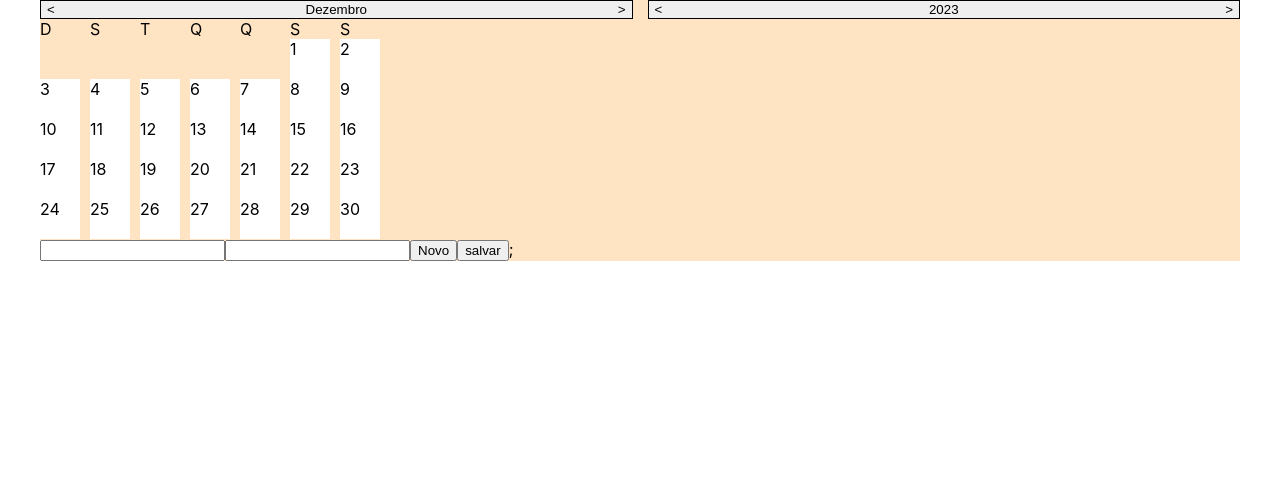
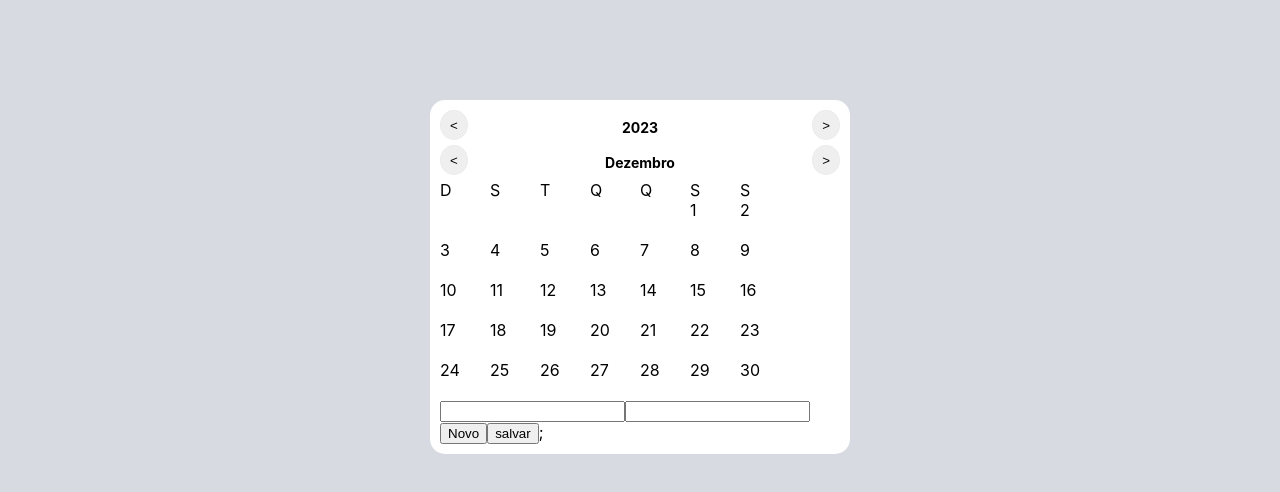
Before and after one commit to SchubertAraujo/Calendario, a React (Create React App) app: page / in a window 1280 px wide. Shown: the top 492 px of the page. Built offline with nearby package versions, Linux system fonts and the light colour scheme.

Commit message:
Refatoração e design
Botões de mês e ano colocados em componente
Design final iniciado

```diff
--- a/package.json
+++ b/package.json
@@ -6,6 +6,7 @@
     "@testing-library/jest-dom": "^5.17.0",
     "@testing-library/react": "^13.4.0",
     "@testing-library/user-event": "^13.5.0",
+    "prop-types": "^15.8.1",
     "react": "^18.2.0",
     "react-dom": "^18.2.0",
     "react-scripts": "5.0.1",
--- /dev/null
+++ b/src/components/Buttons/index.jsx
@@ -0,0 +1,34 @@
+import './style.css';
+import propT from 'prop-types';
+
+export const Button = ({ previous, descripiton, next }) => {
+  const handlePreviousFunction = () => {
+    previous();
+  };
+
+  const handleNextFunction = () => {
+    next();
+  };
+
+  return (
+    <div className="button-style">
+      <button
+        className="previous-style"
+        type="submit"
+        onClick={handlePreviousFunction}
+      >
+        {'<'}
+      </button>
+      <div className="description-style">{descripiton}</div>
+      <button className="next-style" type="submit" onClick={handleNextFunction}>
+        {'>'}
+      </button>
+    </div>
+  );
+};
+
+Button.propTypes = {
+  previous: propT.func.isRequired,
+  descripiton: propT.string.isRequired,
+  next: propT.func.isRequired,
+};
--- /dev/null
+++ b/src/components/Buttons/style.css
@@ -0,0 +1,30 @@
+.previous-style,
+.next-style {
+  margin-bottom: 5px;
+  border-style: solid;
+  border-width: 1px;
+  border-color: rgb(235, 235, 235);
+  outline: 0;
+  border-radius: 50%;
+  width: 30px;
+  height: 30px
+}
+
+.description-style {
+  width: 100%;
+  display: flex;
+  justify-content: center;
+  align-items: center;
+  font-size: 14px;
+  font-weight: bold;
+}
+
+
+button:hover {
+  background-color: #068bf0;
+}
+
+.button-style {
+  display: flex;
+  width: 100%;
+}
--- a/src/components/Home/index.css
+++ b/src/components/Home/index.css
@@ -5,9 +5,12 @@
 }
 
 .container {
-  max-width: 1200px;
+  max-width: 400px;
   width: 100%;
   margin-left: auto;
   margin-right: auto;
-  background-color: bisque;
+  margin-top: 100px;
+  border-radius: 15px;
+  padding: 10px;
+  background-color: #ffffff;
 }
--- a/src/components/MonthAndYear/index.jsx
+++ b/src/components/MonthAndYear/index.jsx
@@ -3,6 +3,7 @@ import { useContext, useEffect, useReducer } from 'react';
 import { globalState } from '../../context/globalContext';
 import { MonthYearContext } from '../../context';
 import { reducer } from './reducer';
+import { Button } from '../Buttons';
 
 export const MonthAndYear = () => {
   const [state, dispatch] = useReducer(reducer, globalState);
@@ -28,46 +29,34 @@ export const MonthAndYear = () => {
     'Dezembro',
   ];
 
+  const handlePreviousMonth = () => {
+    dispatch({ type: 'previousMonth' });
+  };
+
+  const handleNextMonth = () => {
+    dispatch({ type: 'nextMonth' });
+  };
+
+  const handlePreviousYear = () => {
+    dispatch({ type: 'previousYear' });
+  };
+
+  const handleNextYear = () => {
+    dispatch({ type: 'nextYear' });
+  };
+
   return (
-    <div className="previous-next-style">
-      <div className="button-style">
-        <button
-          className="previous-style"
-          type="submit"
-          onClick={() => dispatch({ type: 'previousMonth' })}
-        >
-          {'<'}
-        </button>
-        <button className="description-style" type="submit">
-          {monthName[state.currentMonth]}
-        </button>
-        <button
-          className="next-style"
-          type="submit"
-          onClick={() => dispatch({ type: 'nextMonth' })}
-        >
-          {'>'}
-        </button>
-      </div>
-      <div className="button-style">
-        <button
-          className="previous-style"
-          type="submit"
-          onClick={() => dispatch({ type: 'previousYear' })}
-        >
-          {'<'}
-        </button>
-        <button className="description-style" type="submit">
-          {state.currentYear}
-        </button>
-        <button
-          className="next-style"
-          type="submit"
-          onClick={() => dispatch({ type: 'nextYear' })}
-        >
-          {'>'}
-        </button>
-      </div>
-    </div>
+    <>
+      <Button
+        previous={handlePreviousYear}
+        descripiton={state.currentYear}
+        next={handleNextYear}
+      />
+      <Button
+        previous={handlePreviousMonth}
+        descripiton={monthName[state.currentMonth]}
+        next={handleNextMonth}
+      />
+    </>
   );
 };
--- a/src/components/MonthAndYear/style.css
+++ b/src/components/MonthAndYear/style.css
@@ -1,29 +1,6 @@
-.previous-style {
-  border-width: 1px 0px 1px 1px;
-  border-style: solid;
-}
 
-.description-style {
-  border-width: 1px 0px;
-  border-style: solid;
-  width: 100%;
-}
-
-.next-style {
-  border-width: 1px 1px 1px 0px;
-  border-style: solid;
-}
-
-button:hover {
-  background-color: bisque;
-}
-
-.button-style {
-  display: flex;
-  width: 100%;
-}
-
-.previous-next-style {
+/* .previous-next-style {
   display: flex;
   gap: 15px;
-}
+  width: 100%;
+} */
--- a/src/index.css
+++ b/src/index.css
@@ -5,6 +5,7 @@ body {
     sans-serif;
   -webkit-font-smoothing: antialiased;
   -moz-osx-font-smoothing: grayscale;
+  background-color: #d7dae1;
 }
 
 code {
```
Also changed, not shown: 1 other file (tests, documents, lock files or other folders).
